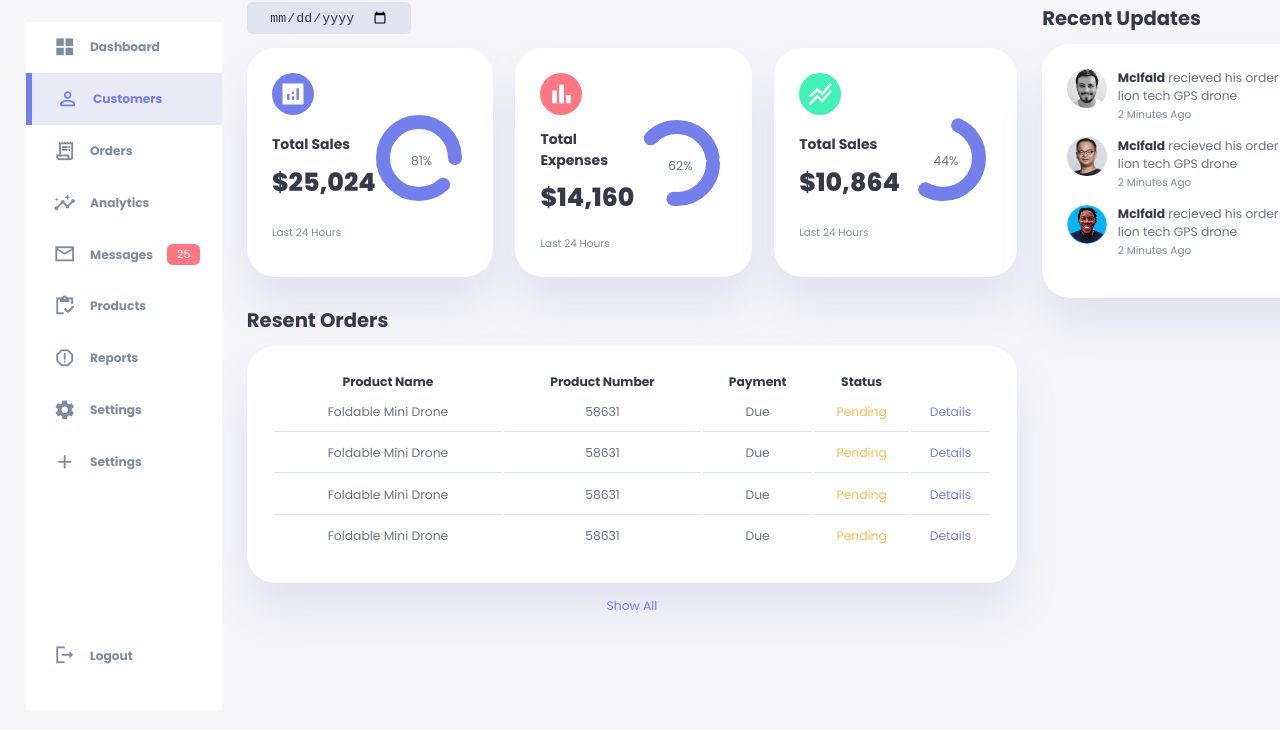
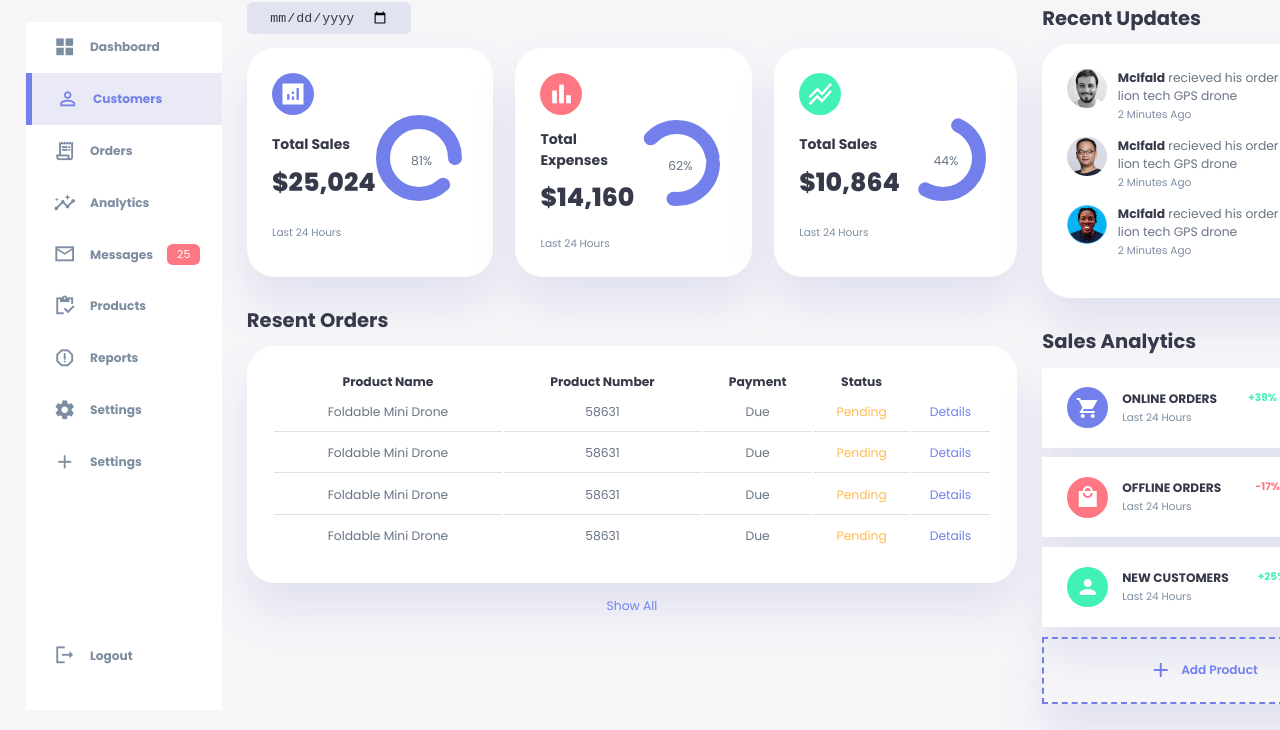
Before and after one commit to Ifald/responsive-admin-dashboard, a plain HTML site: page index.html in a window 1280 px wide. Shown: the part 70-800 px from the top of the page. Drawn offline with Linux system fonts and the light colour scheme.

Commit message:
Sales Analytics

```diff
--- a/index.html
+++ b/index.html
@@ -249,6 +249,54 @@
                 </div>
             </div>
             <!-- ////////// END OF RIGHT SECTION ////////// -->
+            <div class="sales-analytics">
+                <h2>Sales Analytics</h2>
+                <div class="item online">
+                    <div class="icon">
+                        <span class="material-icons-sharp">shopping_cart</span>
+                    </div>
+                    <div class="right">
+                        <div class="info">
+                            <h3>ONLINE ORDERS</h3>
+                            <small class="text-muted">Last 24 Hours</small>
+                        </div>
+                        <h5 class="success">+39%</h5>
+                        <h3>3849</h3>
+                    </div>
+                </div>
+                <div class="item offline">
+                    <div class="icon">
+                        <span class="material-icons-sharp">local_mall</span>
+                    </div>
+                    <div class="right">
+                        <div class="info">
+                            <h3>OFFLINE ORDERS</h3>
+                            <small class="text-muted">Last 24 Hours</small>
+                        </div>
+                        <h5 class="danger">-17%</h5>
+                        <h3>1100</h3>
+                    </div>
+                </div>
+                <div class="item customers">
+                    <div class="icon">
+                        <span class="material-icons-sharp">person</span>
+                    </div>
+                    <div class="right">
+                        <div class="info">
+                            <h3>NEW CUSTOMERS</h3>
+                            <small class="text-muted">Last 24 Hours</small>
+                        </div>
+                        <h5 class="success">+25%</h5>
+                        <h3>849</h3>
+                    </div>
+                </div>
+                <div class="item add-product">
+                    <div>
+                        <span class="material-icons-sharp">add</span>
+                        <h3>Add Product</h3>
+                    </div>
+                </div>
+            </div>
         </div>
     </div>
 </body>
--- a/style.css
+++ b/style.css
@@ -452,3 +452,71 @@ main .recent-orders a {
     gap: 1rem;
     margin-bottom: 1rem;
 }
+
+/* ========== SALES ANALYTICS ========== */
+.right .sales-analytics {
+    margin-top: 2rem;
+}
+
+.right .sales-analytics h2 {
+    margin-bottom: 0.8rem;
+}
+
+.right .sales-analytics .item {
+    background: var(--color-white);
+    display: flex;
+    align-items: center;
+    gap: 1rem;
+    margin-bottom: 0.7rem;
+    padding: 1.4rem var(--card-padding);
+    border-radius: bor var(--border-radius-3);
+    box-shadow: var(--box-shadow);
+    transition: all 300ms ease;
+}
+
+.right .sales-analytics .item:hover {
+    box-shadow: none;
+}
+
+.right .sales-analytics .item .right {
+    display: flex;
+    justify-content: space-between;
+    align-items: start;
+    margin: 0;
+    width: 100%;
+}
+
+.right .sales-analytics .item .icon {
+    padding: 0.6rem;
+    color: var(--color-white);
+    border-radius: 50%;
+    background: var(--color-primary);
+    display: flex;
+}
+
+.right .sales-analytics .item.offline .icon {
+    background: var(--color-danger);
+}
+
+.right .sales-analytics .item.customers .icon {
+    background: var(--color-success);
+}
+
+.right .sales-analytics .add-product {
+    background-color: transparent;
+    border: 2px dashed var(--color-primary);
+    color: var(--color-primary);
+    display: flex;
+    align-items: center;
+    justify-content: center;
+}
+
+.right .sales-analytics .add-product div {
+    display: flex;
+    align-items: center;
+    gap: 0.6rem;
+}
+
+.right .sales-analytics .add-product div h3 {
+    font-weight: 600;
+}
```
